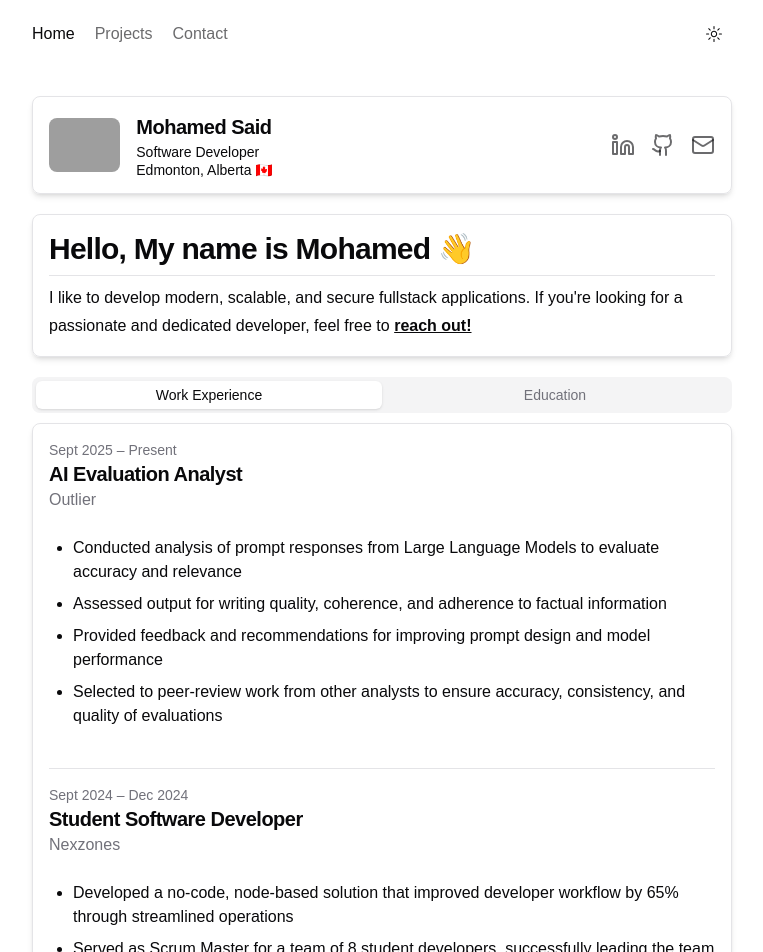
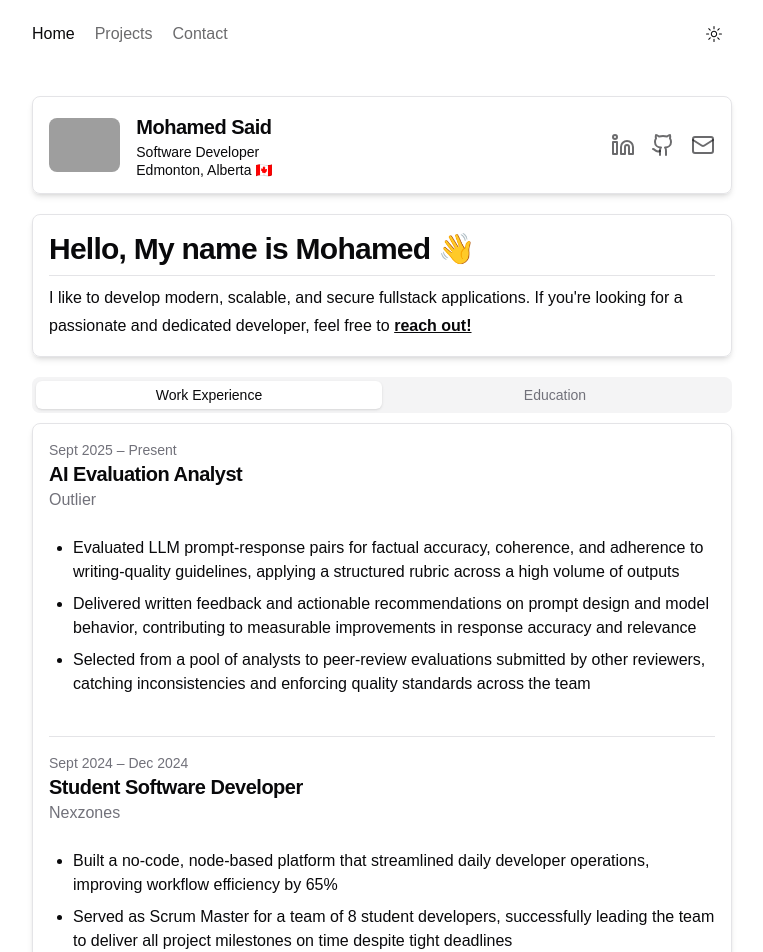
Before and after one commit to misaid/personal-websitev2, a Next.js app: page / in a window 1280 px wide. Shown: the top 952 px of the page, without its empty margins (258-1021 px from the left). Built offline with nearby package versions, Linux system fonts and the light colour scheme; grey boxes are pictures that could not be loaded.

Commit message:
feat: updated resume text

```diff
--- a/app/page.tsx
+++ b/app/page.tsx
@@ -166,21 +166,27 @@ export default function Home(): JSX.Element {
                     <p className="text-muted-foreground">Outlier</p>
                     <ul className="my-6 ml-6 list-disc [&>li]:mt-2">
                       <li>
-                        Conducted analysis of prompt responses from Large
-                        Language Models to evaluate accuracy and relevance
+                        Evaluated LLM prompt-response pairs for factual
+                        accuracy, coherence, and adherence to writing-quality
+                        guidelines, applying a structured rubric across a high
+                        volume of outputs
                       </li>
                       <li>
-                        Assessed output for writing quality, coherence, and
-                        adherence to factual information
+                        Delivered written feedback and actionable
+                        recommendations on prompt design and model behavior,
+                        contributing to measurable improvements in response
+                        accuracy and relevance
                       </li>
                       <li>
-                        Provided feedback and recommendations for improving
-                        prompt design and model performance
+                        Selected from a pool of analysts to peer-review
+                        evaluations submitted by other reviewers, catching
+                        inconsistencies and enforcing quality standards across
+                        the team
                       </li>
-                      <li>
-                        Selected to peer-review work from other analysts to
-                        ensure accuracy, consistency, and quality of evaluations
-                      </li>
+                      {/* <li> */}
+                      {/*   Selected to peer-review work from other analysts to */}
+                      {/*   ensure accuracy, consistency, and quality of evaluations */}
+                      {/* </li> */}
                     </ul>
                   </div>
 
@@ -194,8 +200,9 @@ export default function Home(): JSX.Element {
                     <p className="text-muted-foreground">Nexzones</p>
                     <ul className="my-6 ml-6 list-disc [&>li]:mt-2">
                       <li>
-                        Developed a no-code, node-based solution that improved
-                        developer workflow by 65% through streamlined operations
+                        Built a no-code, node-based platform that streamlined
+                        daily developer operations, improving workflow
+                        efficiency by 65%
                       </li>
                       <li>
                         Served as Scrum Master for a team of 8 student
```
